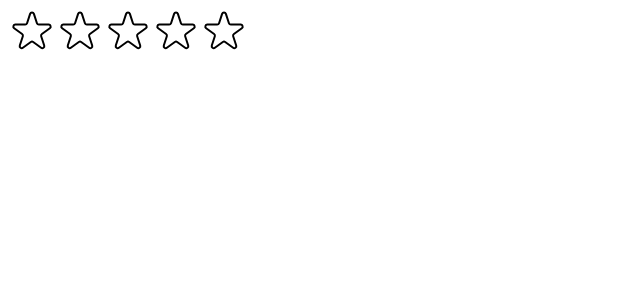
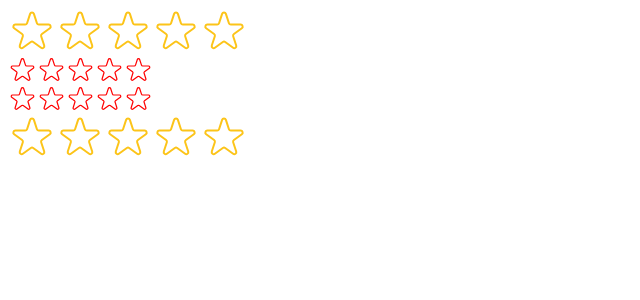
Before and after one commit to Youssefnabil88/usePopCorn, a React (Create React App) app: page / in a window 1280 px wide. Shown: the top 300 px of the page, without its empty margins (0-640 px from the left). Built offline with nearby package versions, Linux system fonts and the light colour scheme.

Commit message:
Improve reusability of the StarRating component

```diff
--- a/src/Components/StarRating.js
+++ b/src/Components/StarRating.js
@@ -1,4 +1,3 @@
-import { keyboard } from "@testing-library/user-event/dist/keyboard";
 import { useState } from "react";
 
 const containerStyle = {
@@ -9,6 +8,7 @@ const containerStyle = {
 
 const starContainerStyle = {
   display: "flex",
+  color: "red",
 };
 
 const textStyle = {
@@ -16,47 +16,68 @@ const textStyle = {
   margin: "0",
 };
 
-const starStyle = {
-  display: "block",
-  width: "48px",
-  height: "48px",
-  cursor: "pointer",
-};
-
-export default function StarRating({ numberOfStars = 5 }) {
+export default function StarRating({
+  numberOfStars = 5,
+  size = 48,
+  color = "#fcc419",
+  arr = [],
+}) {
   const [rating, setRating] = useState(0);
   const [tempRating, setTempRating] = useState(0);
-
 
   return (
     <div style={containerStyle}>
       <div style={starContainerStyle}>
         {/* Instead to write one element per star */}
+
         {Array.from({ length: numberOfStars }, (_, i) => (
           <Star
             key={i}
             setRating={() => setRating(i + 1)}
             full={tempRating ? tempRating >= i + 1 : rating >= i + 1}
-            handleTempRatingEnter={() => setTempRating(i+1)}
+            handleTempRatingEnter={() => setTempRating(i + 1)}
             tempRating={tempRating}
-            handleTempRatingLeave={()=> setTempRating(0)}
+            handleTempRatingLeave={() => setTempRating(0)}
+            color={color}
+            size={size}
           />
         ))}
       </div>
-      <p style={textStyle}>{  tempRating || rating  || ""}</p>
+      <p style={textStyle}>{tempRating?  arr[tempRating -1 ]: arr.length === numberOfStars ? arr[rating-1]:tempRating || rating || ""}</p>
     </div>
   );
 }
 
-function Star({ setRating, full, handleTempRatingEnter,tempRating,handleTempRatingLeave }) {
+function Star({
+  setRating,
+  full,
+  handleTempRatingEnter,
+  handleTempRatingLeave,
+  color,
+  size,
+  word,
+}) {
+  const starStyle = {
+    display: "block",
+    width: `${size}px`,
+    height: `${size}px`,
+    cursor: "pointer",
+  };
+
   return (
-    <span role="button" style={starStyle} onClick={setRating} onMouseEnter={handleTempRatingEnter} onMouseLeave={handleTempRatingLeave}>
+    <span
+      role="button"
+      style={starStyle}
+      onClick={setRating}
+      onMouseEnter={handleTempRatingEnter}
+      onMouseLeave={handleTempRatingLeave}
+    >
       {full ? (
         <svg
           xmlns="http://www.w3.org/2000/svg"
           viewBox="0 0 20 20"
-          fill="#000"
-          stroke="#000"
+          fill={color}
+          stroke={color}
         >
           <path d="M9.049 2.927c.3-.921 1.603-.921 1.902 0l1.07 3.292a1 1 0 00.95.69h3.462c.969 0 1.371 1.24.588 1.81l-2.8 2.034a1 1 0 00-.364 1.118l1.07 3.292c.3.921-.755 1.688-1.54 1.118l-2.8-2.034a1 1 0 00-1.175 0l-2.8 2.034c-.784.57-1.838-.197-1.539-1.118l1.07-3.292a1 1 0 00-.364-1.118L2.98 8.72c-.783-.57-.38-1.81.588-1.81h3.461a1 1 0 00.951-.69l1.07-3.292z" />
         </svg>
@@ -65,7 +86,7 @@ function Star({ setRating, full, handleTempRatingEnter,tempRating,handleTempRati
           xmlns="http://www.w3.org/2000/svg"
           fill="none"
           viewBox="0 0 24 24"
-          stroke="#000"
+          stroke={color}
         >
           <path
             strokeLinecap="round"
--- a/src/index.js
+++ b/src/index.js
@@ -1,11 +1,13 @@
-import React from 'react';
-import ReactDOM from 'react-dom/client';
-import StarRating from './Components/StarRating';
+import React from "react";
+import ReactDOM from "react-dom/client";
+import StarRating from "./Components/StarRating";
 
-
-const root = ReactDOM.createRoot(document.getElementById('root'));
+const root = ReactDOM.createRoot(document.getElementById("root"));
 root.render(
   <React.StrictMode>
     <StarRating />
+    <StarRating color="red" size={29} />
+    <StarRating color="red" size={29} />
+    <StarRating arr={['Terrible', 'Bad', 'Okay', 'Good', 'Amazing']}/>
   </React.StrictMode>
 );
```
